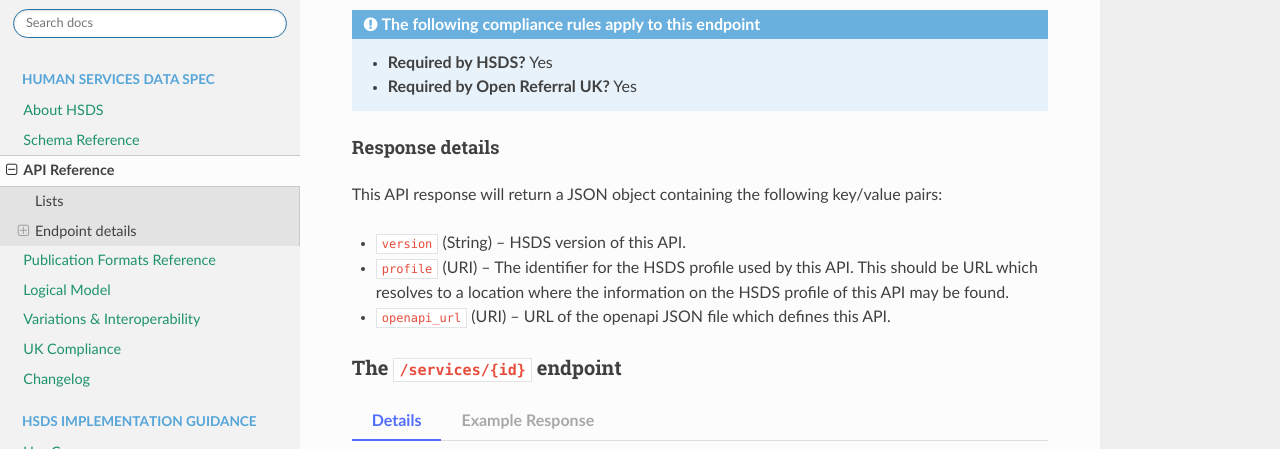
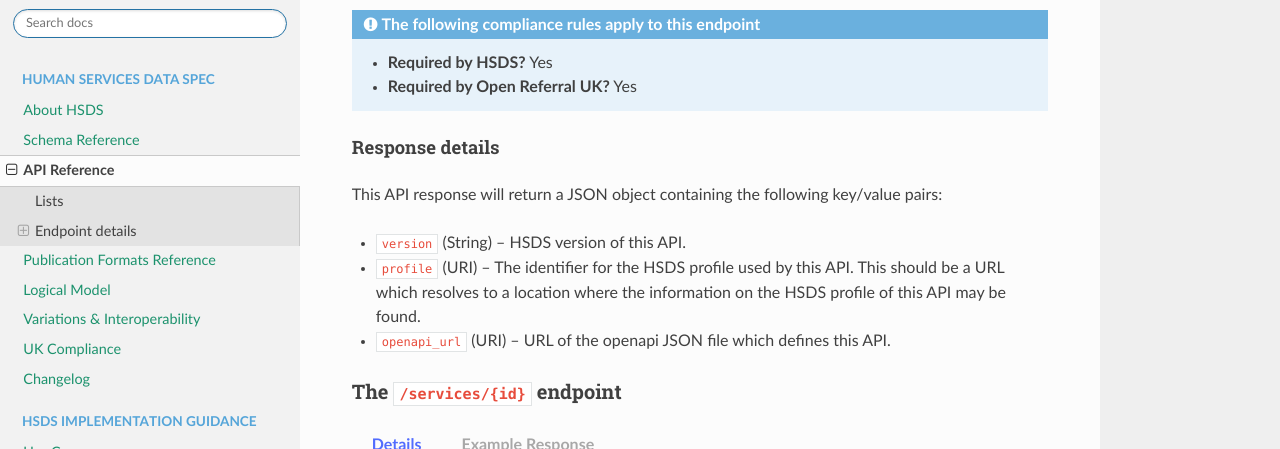
Before and after one commit to openreferral/specification, a Sphinx documentation site: the page built from docs/hsds/api_reference.md, in a window 1280 px wide and 900 px high, scrolled down 1217 px, cut to the strip 0-449 px from the top of the window. Built offline with Sphinx 7.4.7 and the Read the Docs theme 2.0.0, drawn with Linux system fonts in a browser that asks for light colours; a script that is not in the unit is left out; comment, search, counter and statistics services are not loaded.

Commit message:
Corrected typo

```diff
--- a/docs/hsds/api_reference.md
+++ b/docs/hsds/api_reference.md
@@ -65,7 +65,7 @@ This section contains details of each API endpoint. Each section presents an end
 This API response will return a JSON object containing the following key/value pairs:
 
 * `version` (String) &ndash; HSDS version of this API.
-* `profile` (URI) &ndash; The identifier for the HSDS profile used by this API. This should be URL which resolves to a location where the information on the HSDS profile of this API may be found.
+* `profile` (URI) &ndash; The identifier for the HSDS profile used by this API. This should be a URL which resolves to a location where the information on the HSDS profile of this API may be found.
 * `openapi_url` (URI) &ndash; URL of the openapi JSON file which defines this API.
 
 ### The `/services/{id}` endpoint
```
